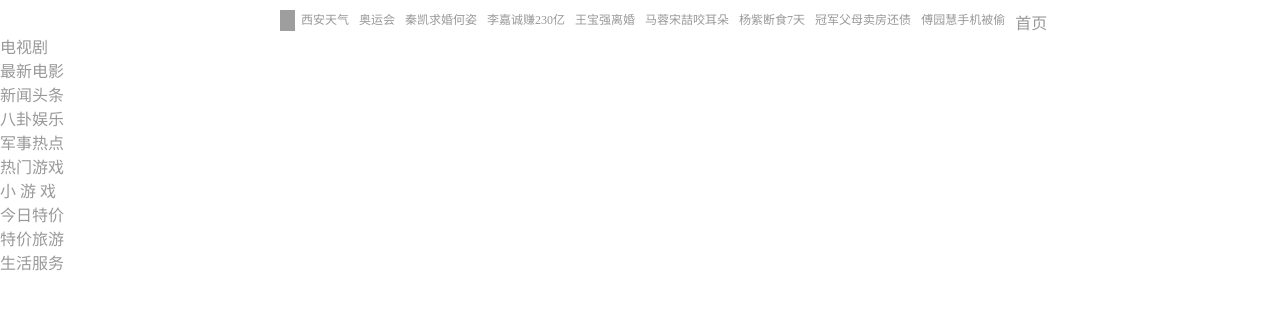
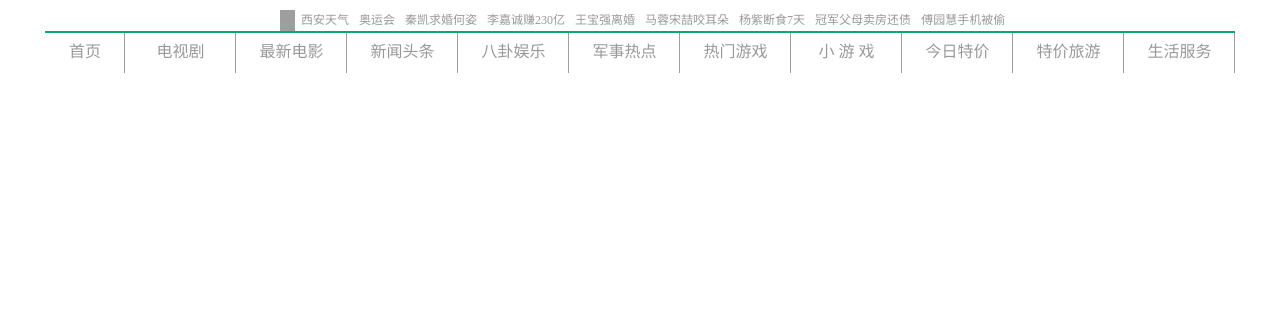
Before and after one commit to 18691886351/hao123-Lesson6-2, a plain HTML site: page index.html in a window 1280 px wide. Shown: the part 121-430 px from the top of the page. Drawn offline with Linux system fonts and the light colour scheme; grey boxes are pictures that could not be loaded.

Commit message:
20160816最后一次提交”

```diff
--- a/index.html
+++ b/index.html
@@ -100,7 +100,7 @@
                 </div>
             </div>
         </div>
-        <div class="hot-search">
+        <div class="hot-search cf">
             <ul class="boxhot">
                 <li class="title">
                     <a class="hotsearch-link" href="http://www.hao123.com/top" title="热搜"></a>
--- a/static/css/index.css
+++ b/static/css/index.css
@@ -231,6 +231,7 @@ a:visited {
     top: 45px;
     background-color: #fff;
     border-top: 0;
+    z-index: 1;
     display: none;
 }
 
@@ -302,6 +303,44 @@ a:visited {
     font-size: 12px;
 }
 
+#pager .hao123-body {
+    width: 1190px;
+    margin: 0 auto;
+}
+
+#pager .hao123-body .menus {
+    border-top: 2px solid #0aa770;
+}
+
+#pager .hao123-body .menus ul .menu.first {
+    width: 80px;
+}
+
+#pager .hao123-body .menus ul .menu {
+    display: block;
+    float: left;
+    cursor: pointer;
+    color: #333;
+    font-size: 16px;
+    font-family: Microsoft Yahei;
+    text-align: center;
+    height: 38px;
+    line-height: 38px;
+    width: 111px;
+    position: relative;
+}
+
+#pager .hao123-body .menus ul .menu .menu-split {
+    display: block;
+    position:absolute;
+    width: 1px;
+    height: 40px;
+    position: absolute;
+    top: 0;
+    right: 0;
+    background: url(https://gss1.bdstatic.com/5eN1dDebRNRTm2_p8IuM_a/v5/dU/1s/Aa/af/gO/3/menus_split.png) center left no-repeat;
+}
+
 @font-face {
     font-family: 'iconfont';
     src: url('../font/iconfont.eot');
@@ -321,3 +360,12 @@ a:visited {
     -webkit-text-stroke-width: 0.2px;
     -moz-osx-font-smoothing: grayscale;
 }
+
+.cf:after {
+    content: '';
+    display: block;
+    clear: both;
+    height: 0;
+    overflow: hidden;
+    visibility: hidden;
+}
```
